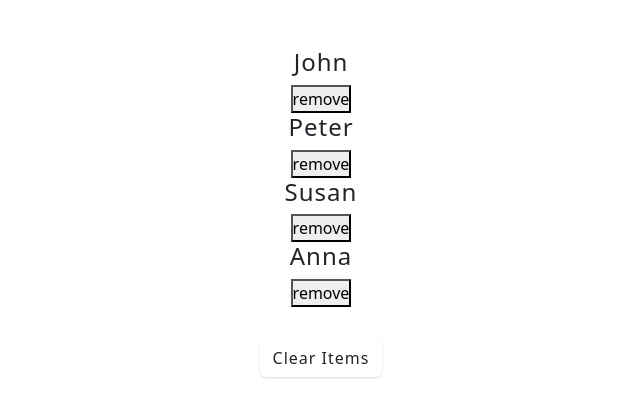
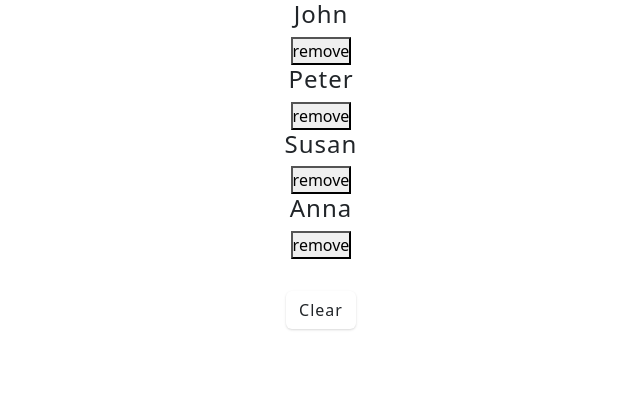
Before and after one commit to mehedihasananik/React-Project, a React (Vite) app: page / in a window 1280 px wide. Shown: the top 416 px of the page, without its empty margins (319-959 px from the left). Built offline with nearby package versions, Linux system fonts and the light colour scheme.

Commit message:
use reducer

```diff
--- a/src/tutorial/10-useReducer/starter/01-useReducer.jsx
+++ b/src/tutorial/10-useReducer/starter/01-useReducer.jsx
@@ -1,28 +1,21 @@
-import React, { useReducer } from "react";
+import React from "react";
 import { data } from "../../../data";
-
-const defaultState = {
-  people: data,
-};
-
-const reducer = () => {};
-
 const ReducerBasics = () => {
-  const [state, dispatch] = useReducer(reducer, defaultState);
-  console.log(state.people);
-
-  // const [people, setPeople] = React.useState(data);
+  const [people, setPeople] = React.useState(data);
 
   const removeItem = (id) => {
-    // let newPeople = people.filter((person) => person.id !== id);
-    // setPeople(newPeople);
+    let newPeople = people.filter((person) => person.id !== id);
+    setPeople(newPeople);
   };
-  const resetFunc = () => {
-    // setPeople(data);
+  const resetList = () => {
+    setPeople(data);
+  };
+  const clearList = () => {
+    setPeople([]);
   };
   return (
-    <div className="text-center pt-5">
-      {state.people.map((person) => {
+    <div className="text-center">
+      {people.map((person) => {
         const { id, name } = person;
         return (
           <div key={id} className="item">
@@ -31,20 +24,22 @@ const ReducerBasics = () => {
           </div>
         );
       })}
-      {state.people.length < 1 ? (
-        <>
-          <button onClick={resetFunc}>Reset</button>
-        </>
+      {people.length < 1 ? (
+        <button
+          className="btn"
+          style={{ marginTop: "2rem" }}
+          onClick={resetList}
+        >
+          reset
+        </button>
       ) : (
-        <>
-          <button
-            className="btn"
-            style={{ marginTop: "2rem" }}
-            onClick={() => setPeople([])}
-          >
-            clear items
-          </button>
-        </>
+        <button
+          className="btn"
+          style={{ marginTop: "2rem" }}
+          onClick={clearList}
+        >
+          clear
+        </button>
       )}
     </div>
   );
```
